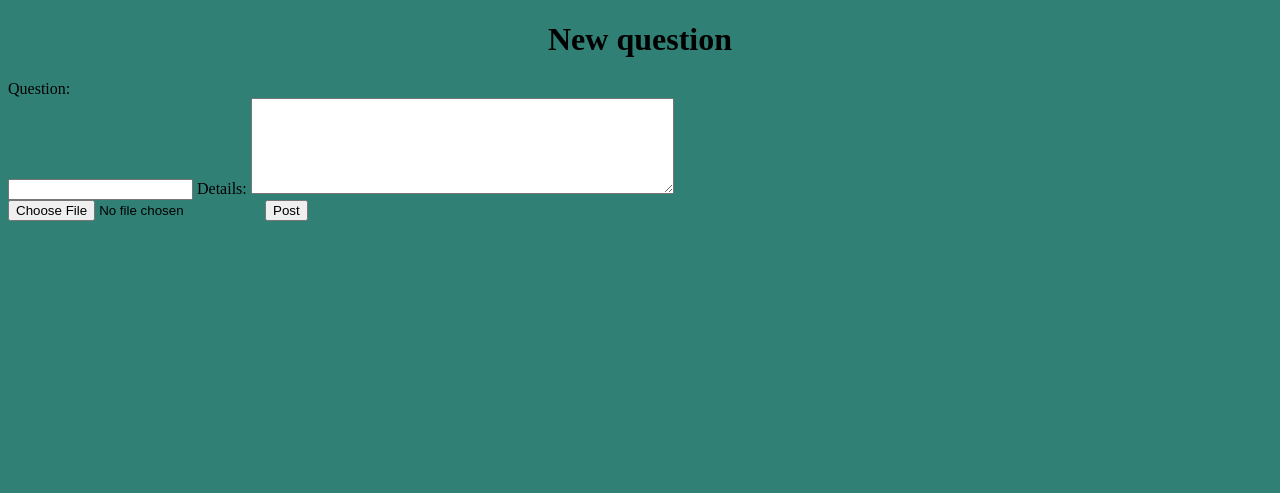
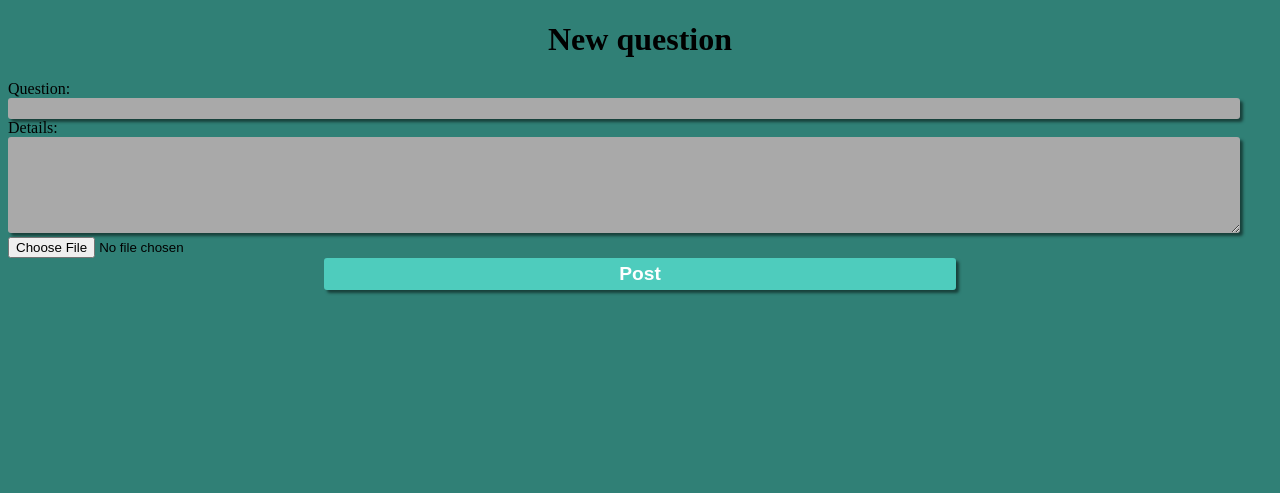
Before and after one commit to dandumitriu33/qa-demo, a Flask app: page /add-question in a window 1280 px wide. Shown: the top 493 px of the page. Run offline with Flask 2, Linux system fonts and the light colour scheme; some libraries are stand-ins or nearby versions.

Commit message:
Add button and form CSS

```diff
--- a/static/css/main.css
+++ b/static/css/main.css
@@ -15,6 +15,32 @@ nav ul {
 h1 {
     text-align: center;
 }
+
+input[type=text], textarea {
+    width: 97%;
+    padding: 3px;
+    background-color: darkgray;
+    border: none;
+    border-radius: 3px;
+    text-align: left;
+    box-shadow: 3px 3px 3px rgb(24,64,59);
+}
+
+button, .text-button {
+    margin: 0 auto;
+    display: block;
+    width: 50%;
+    border: 2px solid rgb(78,204,189);
+    border-radius: 3px;
+    padding: 3px;
+    font-size: larger;
+    font-weight: bold;
+    color: white;
+    background-color: rgb(78,204,189);
+    box-shadow: 3px 3px 3px rgb(24,64,59);
+}
+
+
 
 a:link {
     text-decoration: none;
@@ -35,6 +61,7 @@ a:active {
     text-decoration: none;
     color: rgb(24,64,59);
 }
+
 
 /* classes */
 
--- a/templates/edit-answer.html
+++ b/templates/edit-answer.html
@@ -14,7 +14,7 @@
     <label for="message">Details:</label>
     <textarea name="message" id="message" rows="6" cols="50" required>{{ item.message }}</textarea><br>
     <input type="file" name="upload">
-    <input type="submit" value="Post">
+    <input type="submit" value="Post" class="text-button">
 </form>
 
 {% endfor %}
--- a/templates/edit-question.html
+++ b/templates/edit-question.html
@@ -16,7 +16,7 @@
     <label for="message">Details:</label>
     <textarea name="message" id="message" rows="6" cols="50" required>{{ item.message }}</textarea><br>
     <input type="file" name="upload">
-    <input type="submit" value="Post">
+    <input type="submit" value="Post" class="text-button">
 </form>
 
 {% endfor %}
--- a/templates/new-answer.html
+++ b/templates/new-answer.html
@@ -14,7 +14,7 @@
     <label for="message">Details:</label>
     <textarea name="message" id="message" rows="6" cols="50" required></textarea><br>
     <input type="file" name="upload">
-    <input type="submit" value="Post">
+    <input type="submit" value="Post" class="text-button">
 </form>
 
 
--- a/templates/new-question.html
+++ b/templates/new-question.html
@@ -8,13 +8,15 @@
 {% block body %}
 <h1>New question</h1>
 
+
 <form action="/add-question" method="POST">
-    <label for="title">Question:</label><br>
-    <input type="text" name="title" id="title" required>
-    <label for="message">Details:</label>
-    <textarea name="message" id="message" rows="6" cols="50" required></textarea><br>
-    <input type="file" name="upload">
-    <input type="submit" value="Post">
+
+    <label for="title" class="form-object">Question:</label><br>
+    <input type="text" name="title" id="title" required class="form-object"><br>
+    <label for="message" class="form-object">Details:</label><br>
+    <textarea name="message" id="message" rows="6" cols="50" required class="form-object"></textarea><br>
+    <input type="file" name="upload" class="form-object"><br>
+    <input type="submit" value="Post" class="text-button">
 </form>
 
 
--- a/templates/question.html
+++ b/templates/question.html
@@ -22,7 +22,7 @@
     <p>
         {{ item.message }}
     </p>
-        {% if item.image == None %}
+        {% if item.image == None or item.image == 'None' %}
 
         {% else %}
         <p>
@@ -51,6 +51,6 @@
         </div>
     {% endfor %}
 
-<a href="{{ url_for('question_new_answer', question_id=question_id) }}">Reply</a>
+<a href="{{ url_for('question_new_answer', question_id=question_id) }}"><button>Reply</button></a>
 
 {% endblock body %}
```
